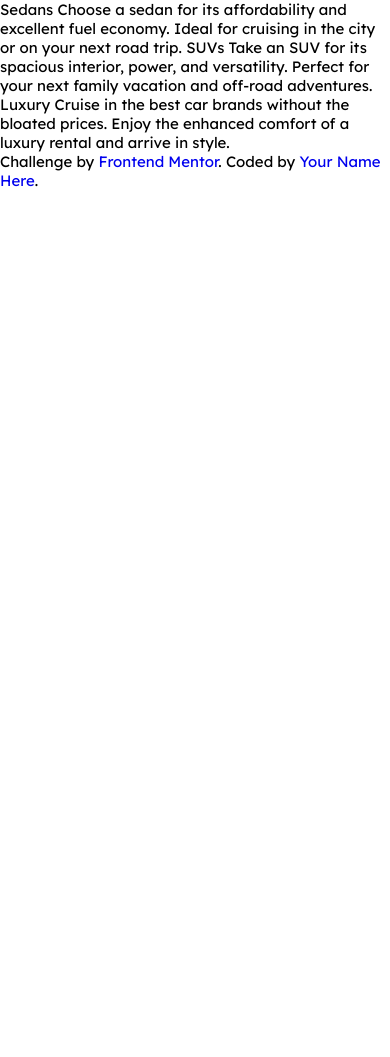
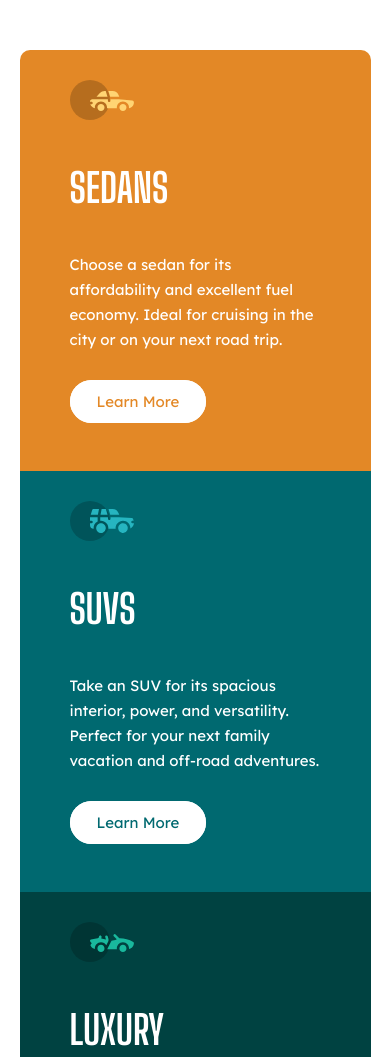
Before and after one commit to Tink3rball3r/3-column-preview-card-component-main, a plain HTML site: page index.html in a window 390 px wide. Shown: the top 1057 px of the page. Before the commit the page ends 844 px from the top, so only its background shows below. Drawn offline with Linux system fonts and the light colour scheme.

Commit message:
Mobile version completed

```diff
--- a/index.html
+++ b/index.html
@@ -19,8 +19,35 @@
 </head>
 
 <body>
+  <div class="container">
+    <div class="card orange">
+      <img src="/images/icon-sedans.svg" alt="car">
+      <h1>sedans</h1>
+      <p>Choose a sedan for its affordability and excellent fuel economy. Ideal for cruising in the city
+        or on your next road trip.</p>
+      <a href="#">learn more</a>
+    </div>
+    <div class="card dark-cyan">
+      <img src="/images/icon-suvs.svg" alt="car">
+      <h1>suvs</h1>
+      <p>Take an SUV for its spacious interior, power, and versatility. Perfect for your next family vacation
+        and off-road adventures.</p>
+      <a href="#">learn more</a>
+    </div>
+    <div class="card very-dark-cyan">
+      <img src="/images/icon-luxury.svg" alt="car">
+      <h1>luxury</h1>
+      <p>Cruise in the best car brands without the bloated prices. Enjoy the enhanced comfort of a luxury
+        rental and arrive in style.</p>
+      <a href="#">learn more</a>
+    </div>
+  </div>
 
-  Sedans
+</body>
+
+</html>
+
+<!-- Sedans
 Choose a sedan for its affordability and excellent fuel economy. Ideal for cruising in the city
 or on your next road trip.
 
@@ -35,7 +62,4 @@
 <div class="attribution">
   Challenge by <a href="https://www.frontendmentor.io?ref=challenge" target="_blank">Frontend Mentor</a>.
   Coded by <a href="#">Your Name Here</a>.
-  </div>
-</body>
-
-</html>
+</div> -->
--- a/scss/main.scss
+++ b/scss/main.scss
@@ -13,17 +13,95 @@ $secondary-font: 'Big Shoulders Display', cursive;
     padding: 0;
     box-sizing: border-box;
 }
+// global styles
 
-a{
-    text-decoration: none;
-
-}
 
 
 
 body{
+    height: 100%;
+    display: flex;
+    justify-content: center;
+    align-items: center;
     font-size: 15px;
     font-family: $main-font;
     font-weight: 400;
+    color: white;
 
 }
+
+.container{
+    width: 90%;
+    border-radius: 10px;
+    margin: 50px 0;
+    overflow: hidden;
+}
+
+
+.card{
+    padding: 30px 50px 60px;
+
+
+    h1{
+        margin: 40px 0;
+        font-family: $secondary-font;
+        font-weight: 700;
+        font-size: 40px;
+        text-transform: uppercase;
+    }
+
+    p{
+        line-height: 25px;
+        margin: 0 0 40px 0;
+    }
+
+    a{
+    text-decoration: none;
+    background-color: white;
+    padding: 10px 25px;
+    border: 2px solid white;
+    border-radius: 35px;
+    text-transform: capitalize;
+    transition: background-color 0.3s linear;
+
+}
+}
+
+.card.orange{
+    background-color: $dark-orange;
+
+    a{
+        color: $dark-orange;;
+    }
+}
+
+
+.card.dark-cyan{
+    background-color: $dark-cyan;
+
+    a{
+        color: $dark-cyan;
+    }
+
+
+}
+
+.card.very-dark-cyan{
+    background-color: $very-dark-cyan;
+
+    a{
+        color: $very-dark-cyan;
+    }
+}
+
+// a:hover, a:focus{
+//     background-color: transparent;
+//     color: white;
+// }
+
+.card.orange > a:hover,.card.orange > a:focus,
+.card.card.dark-cyan > a:hover,.dar.card.dark-cyan > a:focus,
+.card.card.very-dark-cyan > a:hover,.card.very-dark-cyan.orange > a:focus {
+    background-color: transparent;
+    color: white;
+}
```
Also changed, not shown: CSS/main.css, 1 other file. Lines whose indentation alone changed are shown as unchanged.
